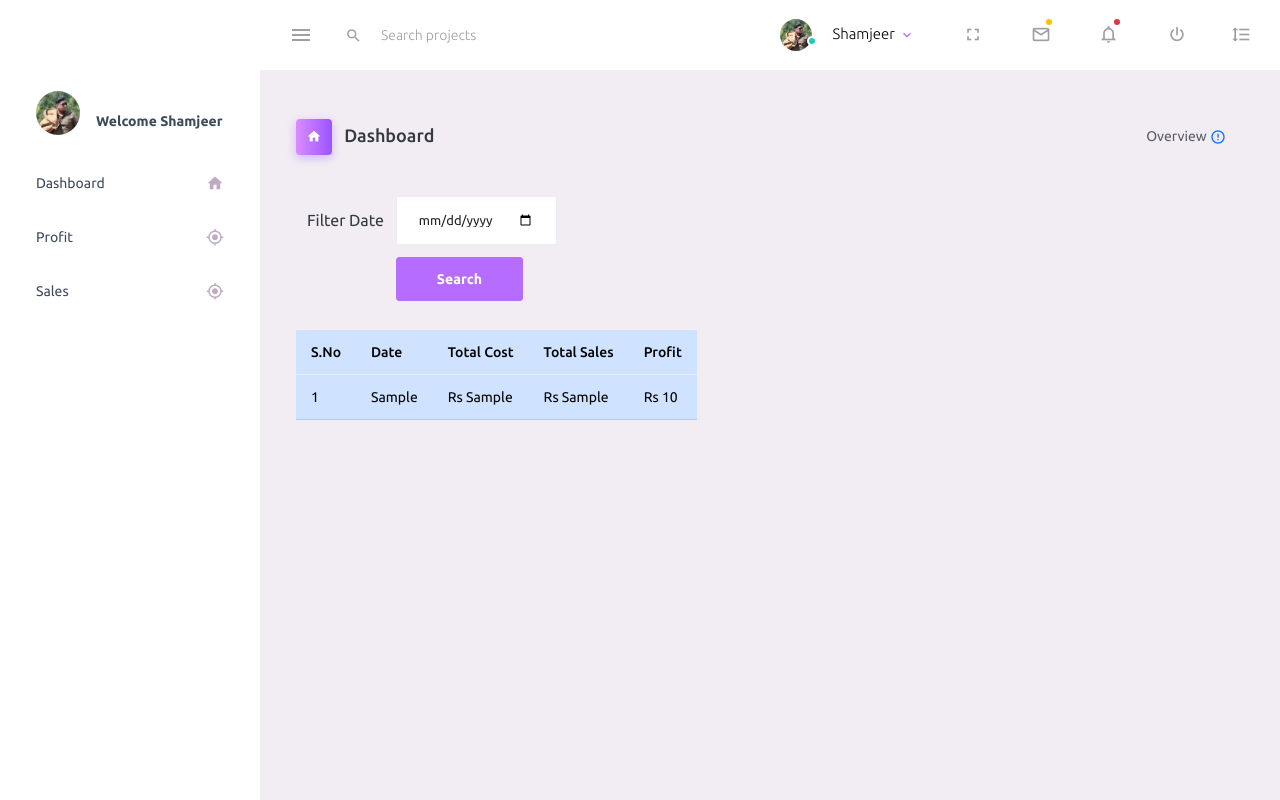
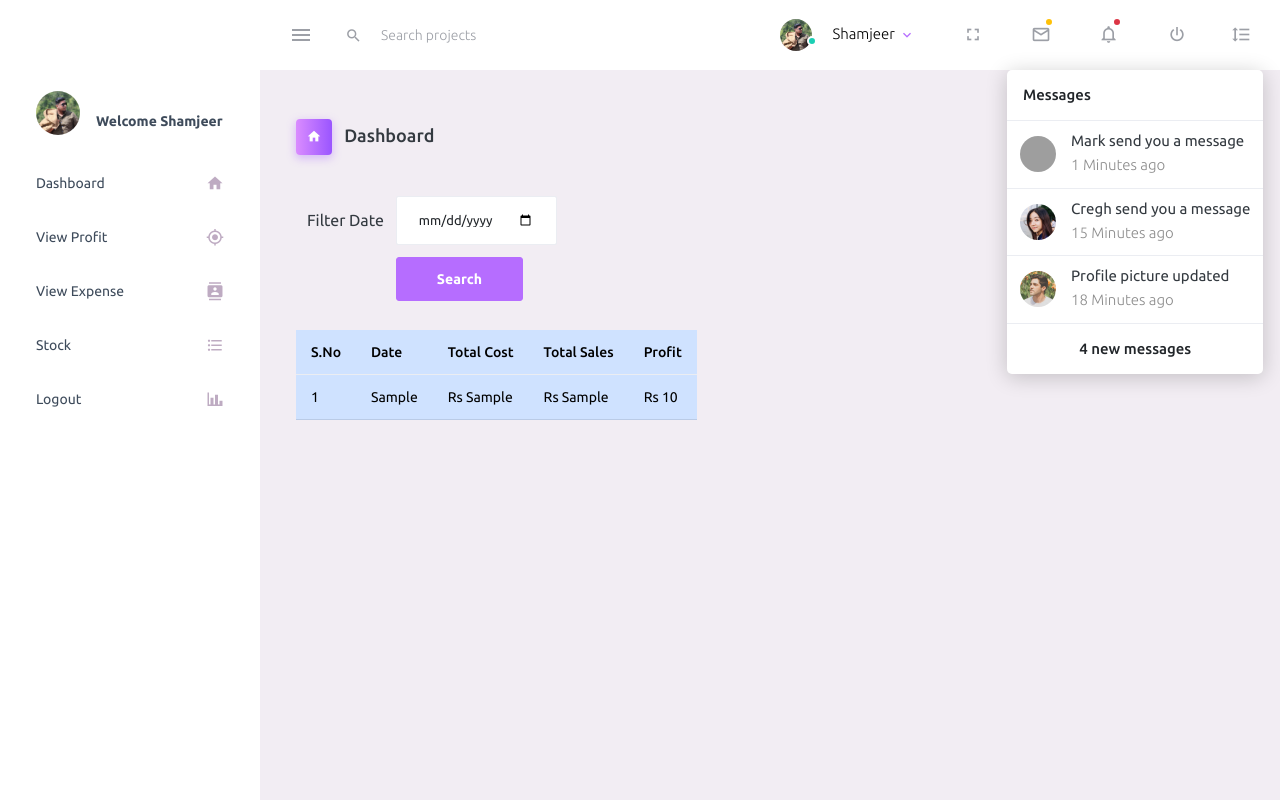
Before and after one commit to Mohammed-Rifad/riders_app, a Django app: template riders_admin/templates/profit.html in a window 1280 px wide, after a click that opens the changed part. Run offline with Django 4.2, Linux system fonts and the light colour scheme; the template is opened without the code that fills it: most values are stand-ins (such as "Sample title", 1, 10 or a date in 2020); some libraries are stand-ins or nearby versions; grey boxes are pictures that could not be loaded.

Commit message:
code almost completed

```diff
--- a/riders_admin/templates/master.html
+++ b/riders_admin/templates/master.html
@@ -1,6 +1,6 @@
+
 {% load static %}
 <html lang="en">
-
   <head>
     <!-- Required meta tags -->
     <meta charset="utf-8">
@@ -19,7 +19,6 @@
     <!-- End layout styles -->
     <link rel="shortcut icon" href="{% static 'assets/images/favicon.ico' %}" />
   </head>
-
   <body>
 
       <!-- partial:partials/_navbar.html -->
@@ -44,10 +43,9 @@
           </div>
           <ul class="navbar-nav navbar-nav-right">
             <li class="nav-item nav-profile dropdown">
-                    <a class="nav-link dropdown-toggle" id="profileDropdown" href="#" data-bs-toggle="dropdown"
-                        aria-expanded="false">
+              <a class="nav-link dropdown-toggle" id="profileDropdown" href="#" data-bs-toggle="dropdown" aria-expanded="false">
                 <div class="nav-profile-img">
-                            <img src="{% static 'assets/images/admin.jpeg'%}" alt="profile">
+                  <img src="{% static 'assets/images/admin.jpeg'%}"  alt="profile">
                   <span class="availability-status online"></span>
                 </div>
                 <div class="nav-profile-text">
@@ -55,10 +53,10 @@
                 </div>
               </a>
               <div class="dropdown-menu navbar-dropdown" aria-labelledby="profileDropdown">
-                        <a class="dropdown-item" href="#">
+                <a class="dropdown-item" href="">
                   <i class="mdi mdi-cached me-2 text-success"></i> Activity Log </a>
                 <div class="dropdown-divider"></div>
-                        <a class="dropdown-item" href="#">
+                <a class="dropdown-item" href=" href='/logout'">
                   <i class="mdi mdi-logout me-2 text-primary"></i> Signout </a>
               </div>
             </li>
@@ -68,27 +66,92 @@
               </a>
             </li>
             <li class="nav-item dropdown">
-                    <a class="nav-link count-indicator " id="messageDropdown" href="#"
-                        data-bs-toggle="dropdown" aria-expanded="false">
+              <a class="nav-link count-indicator dropdown-toggle" id="messageDropdown" href="#" data-bs-toggle="dropdown" aria-expanded="false">
                 <i class="mdi mdi-email-outline"></i>
                 <span class="count-symbol bg-warning"></span>
               </a>
-                    <div class="dropdown-menu dropdown-menu-right navbar-dropdown preview-list"
-                        aria-labelledby="messageDropdown">
-
-
-
-
-
+              <div class="dropdown-menu dropdown-menu-right navbar-dropdown preview-list" aria-labelledby="messageDropdown">
+                <h6 class="p-3 mb-0">Messages</h6>
+                <div class="dropdown-divider"></div>
+                <a class="dropdown-item preview-item">
+                  <div class="preview-thumbnail">
+                    <img src="{% static 'assets/images/faces/face4.jpg '%}" alt="profile">
+                  </div>
+                  <div class="preview-item-content d-flex align-items-start flex-column justify-content-center">
+                    <h6 class="preview-subject ellipsis mb-1 font-weight-normal">Mark send you a message</h6>
+                    <p class="text-gray mb-0"> 1 Minutes ago </p>
+                  </div>
+                </a>
+                <div class="dropdown-divider"></div>
+                <a class="dropdown-item preview-item">
+                  <div class="preview-thumbnail">
+                    <img src="{% static 'assets/images/faces/face2.jpg' %}" alt="image" class="profile-pic">
+                  </div>
+                  <div class="preview-item-content d-flex align-items-start flex-column justify-content-center">
+                    <h6 class="preview-subject ellipsis mb-1 font-weight-normal">Cregh send you a message</h6>
+                    <p class="text-gray mb-0"> 15 Minutes ago </p>
+                  </div>
+                </a>
+                <div class="dropdown-divider"></div>
+                <a class="dropdown-item preview-item">
+                  <div class="preview-thumbnail">
+                    <img src="{% static 'assets/images/faces/face3.jpg' %}" alt="image" class="profile-pic">
+                  </div>
+                  <div class="preview-item-content d-flex align-items-start flex-column justify-content-center">
+                    <h6 class="preview-subject ellipsis mb-1 font-weight-normal">Profile picture updated</h6>
+                    <p class="text-gray mb-0"> 18 Minutes ago </p>
+                  </div>
+                </a>
+                <div class="dropdown-divider"></div>
+                <h6 class="p-3 mb-0 text-center">4 new messages</h6>
               </div>
             </li>
             <li class="nav-item dropdown">
-                    <a class="nav-link count-indicator dropdown-toggle" id="notificationDropdown" href="#"
-                        data-bs-toggle="dropdown">
+              <a class="nav-link count-indicator dropdown-toggle" id="notificationDropdown" href="#" data-bs-toggle="dropdown">
                 <i class="mdi mdi-bell-outline"></i>
                 <span class="count-symbol bg-danger"></span>
               </a>
-
+              <div class="dropdown-menu dropdown-menu-right navbar-dropdown preview-list" aria-labelledby="notificationDropdown">
+                <h6 class="p-3 mb-0">Notifications</h6>
+                <div class="dropdown-divider"></div>
+                <a class="dropdown-item preview-item">
+                  <div class="preview-thumbnail">
+                    <div class="preview-icon bg-success">
+                      <i class="mdi mdi-calendar"></i>
+                    </div>
+                  </div>
+                  <div class="preview-item-content d-flex align-items-start flex-column justify-content-center">
+                    <h6 class="preview-subject font-weight-normal mb-1">Event today</h6>
+                    <p class="text-gray ellipsis mb-0"> Just a reminder that you have an event today </p>
+                  </div>
+                </a>
+                <div class="dropdown-divider"></div>
+                <a class="dropdown-item preview-item">
+                  <div class="preview-thumbnail">
+                    <div class="preview-icon bg-warning">
+                      <i class="mdi mdi-settings"></i>
+                    </div>
+                  </div>
+                  <div class="preview-item-content d-flex align-items-start flex-column justify-content-center">
+                    <h6 class="preview-subject font-weight-normal mb-1">Settings</h6>
+                    <p class="text-gray ellipsis mb-0"> Update dashboard </p>
+                  </div>
+                </a>
+                <div class="dropdown-divider"></div>
+                <a class="dropdown-item preview-item">
+                  <div class="preview-thumbnail">
+                    <div class="preview-icon bg-info">
+                      <i class="mdi mdi-link-variant"></i>
+                    </div>
+                  </div>
+                  <div class="preview-item-content d-flex align-items-start flex-column justify-content-center">
+                    <h6 class="preview-subject font-weight-normal mb-1">Launch Admin</h6>
+                    <p class="text-gray ellipsis mb-0"> New admin wow! </p>
+                  </div>
+                </a>
+                <div class="dropdown-divider"></div>
+                <h6 class="p-3 mb-0 text-center">See all notifications</h6>
+              </div>
             </li>
             <li class="nav-item nav-logout d-none d-lg-block">
               <a class="nav-link" href="#">
@@ -101,8 +164,7 @@
               </a>
             </li>
           </ul>
-            <button class="navbar-toggler navbar-toggler-right d-lg-none align-self-center" type="button"
-                data-toggle="offcanvas">
+          <button class="navbar-toggler navbar-toggler-right d-lg-none align-self-center" type="button" data-toggle="offcanvas">
             <span class="mdi mdi-menu"></span>
           </button>
         </div>
@@ -115,7 +177,7 @@
             <li class="nav-item nav-profile">
               <a href="#" class="nav-link">
                 <div class="nav-profile-image">
-                            <img src="{% static 'assets/images/admin.jpeg' %}" alt="profile">
+                    <img src="{% static 'assets/images/admin.jpeg' %}"  alt="profile">
                   <span class="login-status online"></span>
                   <!--change to offline or busy as needed-->
                 </div>
@@ -127,49 +189,81 @@
               </a>
             </li>
             <li class="nav-item">
-                    <a class="nav-link" href="index.html">
+              <a class="nav-link" href="">
                 <span class="menu-title">Dashboard</span>
                 <i class="mdi mdi-home menu-icon"></i>
               </a>
             </li>
             <li class="nav-item">
-                    <a class="nav-link"  href="/profit" aria-expanded="false"
-                        aria-controls="ui-basic">
-                        <span class="menu-title">Profit</span>
+              <a class="nav-link"   href="/profit" aria-expanded="false" aria-controls="ui-basic">
+                <span class="menu-title">View Profit</span>
 
                 <i class="mdi mdi-crosshairs-gps menu-icon"></i>
               </a>
-                    <div class="collapse" id="ui-basic">
+              {% comment %} <div class="collapse" id="ui-basic">
                 <ul class="nav flex-column sub-menu">
-                            <li class="nav-item"> <a class="nav-link" href="pages/ui-features/buttons.html">Buttons</a>
+                  <li class="nav-item"> <a class="nav-link" href="pages/ui-features/buttons.html">Buttons</a></li>
+                  <li class="nav-item"> <a class="nav-link" href="pages/ui-features/typography.html">Typography</a></li>
+                </ul>
+              </div> {% endcomment %}
             </li>
-                            <li class="nav-item"> <a class="nav-link"
-                                    href="pages/ui-features/typography.html">Expense</a></li>
+            <li class="nav-item">
+              <a class="nav-link" href="/view-expense">
+                <span class="menu-title">View Expense</span>
+                <i class="mdi mdi-contacts menu-icon"></i>
+              </a>
+            </li>
+            <li class="nav-item">
+              <a class="nav-link" href="">
+                <span class="menu-title">Stock</span>
+                <i class="mdi mdi-format-list-bulleted menu-icon"></i>
+              </a>
+            </li>
+            <li class="nav-item">
+              <a class="nav-link" href='/logout'>
+                <span class="menu-title">Logout</span>
+                <i class="mdi mdi-chart-bar menu-icon"></i>
+              </a>
+            </li>
+            {% comment %} <li class="nav-item">
+              <a class="nav-link" href="pages/tables/basic-table.html">
+                <span class="menu-title">Tables</span>
+                <i class="mdi mdi-table-large menu-icon"></i>
+              </a>
+            </li> {% endcomment %}
+            {% comment %} <li class="nav-item">
+              <a class="nav-link" data-bs-toggle="collapse" href="#general-pages" aria-expanded="false" aria-controls="general-pages">
+                <span class="menu-title">Sample Pages</span>
+                <i class="menu-arrow"></i>
+                <i class="mdi mdi-medical-bag menu-icon"></i>
+              </a>
+              <div class="collapse" id="general-pages">
+                <ul class="nav flex-column sub-menu">
+                  <li class="nav-item"> <a class="nav-link" href="pages/samples/blank-page.html"> Blank Page </a></li>
+                  <li class="nav-item"> <a class="nav-link" href="pages/samples/login.html"> Login </a></li>
+                  <li class="nav-item"> <a class="nav-link" href="pages/samples/register.html"> Register </a></li>
+                  <li class="nav-item"> <a class="nav-link" href="pages/samples/error-404.html"> 404 </a></li>
+                  <li class="nav-item"> <a class="nav-link" href="pages/samples/error-500.html"> 500 </a></li>
                 </ul>
               </div>
-                </li>
-                <li class="nav-item">
-                    <a class="nav-link"  href="/profit" aria-expanded="false"
-                        aria-controls="ui-basic">
-                        <span class="menu-title">Sales</span>
-
-                        <i class="mdi mdi-crosshairs-gps menu-icon"></i>
-                    </a>
-                    <div class="collapse" id="ui-basic">
-                        <ul class="nav flex-column sub-menu">
-                            <li class="nav-item"> <a class="nav-link" href="pages/ui-features/buttons.html">Buttons</a>
-                            </li>
-                            <li class="nav-item"> <a class="nav-link"
-                                    href="pages/ui-features/typography.html">Expense</a></li>
+            </li> {% endcomment %}
+            {% comment %} <li class="nav-item sidebar-actions">
+              <span class="nav-link">
+                <div class="border-bottom">
+                  <h6 class="font-weight-normal mb-3">Projects</h6>
+                </div>
+                <button class="btn btn-block btn-lg btn-gradient-primary mt-4">+ Add a project</button>
+                <div class="mt-4">
+                  <div class="border-bottom">
+                    <p class="text-secondary">Categories</p>
+                  </div>
+                  <ul class="gradient-bullet-list mt-4">
+                    <li>Free</li>
+                    <li>Pro</li>
                   </ul>
                 </div>
-                </li>
-
-
-
-
-
-
+              </span>
+            </li> {% endcomment %}
           </ul>
         </nav>
         <!-- partial -->
@@ -184,14 +278,12 @@
               <nav aria-label="breadcrumb">
                 <ul class="breadcrumb">
                   <li class="breadcrumb-item active" aria-current="page">
-                                <span></span>Overview <i
-                                    class="mdi mdi-alert-circle-outline icon-sm text-primary align-middle"></i>
+                    <span></span>Overview <i class="mdi mdi-alert-circle-outline icon-sm text-primary align-middle"></i>
                   </li>
                 </ul>
               </nav>
             </div>
             <div class="row">
-
                 {% block content %}
 
 
--- a/riders_admin/urls.py
+++ b/riders_admin/urls.py
@@ -2,11 +2,12 @@ from . import views
 from django.urls import path
 
 urlpatterns = [
-    path('', views.login),
+    path('', views.login,name='login'),
     path('dashboard', views.dashboard,name='dashboard'),
     path('add-expense',views.add_expense),
     path('view-expense',views.view_expense),
     path('add-sales',views.add_sales),
     path('view-sales',views.view_sales),
-    path('profit',views.Profit)
+    path('profit',views.Profit),
+    path('logout',views.logout,name='')
 ]
```
Also changed, not shown: riders_admin/auth_gaurd.py (added, +12 -0 lines), riders_admin/templates/dashboard.html (+12 -12 lines), riders_admin/views.py (+13 -5 lines), db.sqlite3. Lines whose indentation alone changed are shown as unchanged.
